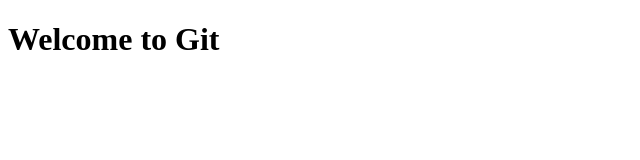
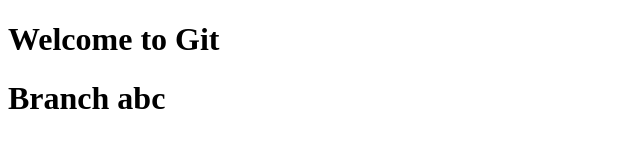
Before and after one commit to shifat-jahid/plasma-bank, a plain HTML site: page index.html in a window 1280 px wide. Shown: the whole page, without its empty margins (0-640 px from the left). Drawn offline with Linux system fonts and the light colour scheme.

Commit message:
sub branch 1 update

```diff
--- a/index.html
+++ b/index.html
@@ -8,5 +8,6 @@
 </head>
 <body>
     <h1>Welcome to Git</h1>
+    <h1>Branch abc</h1>
 </body>
 </html>
```
